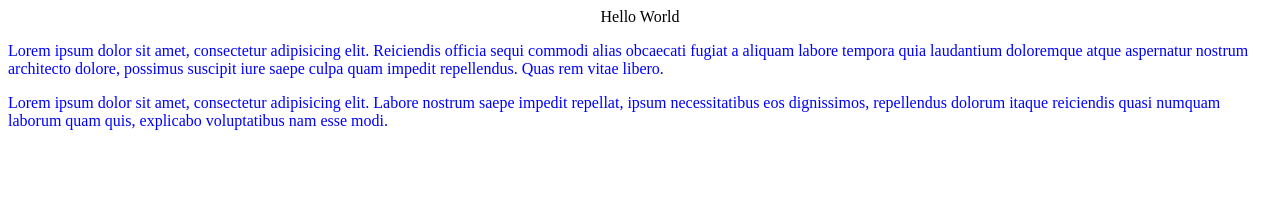
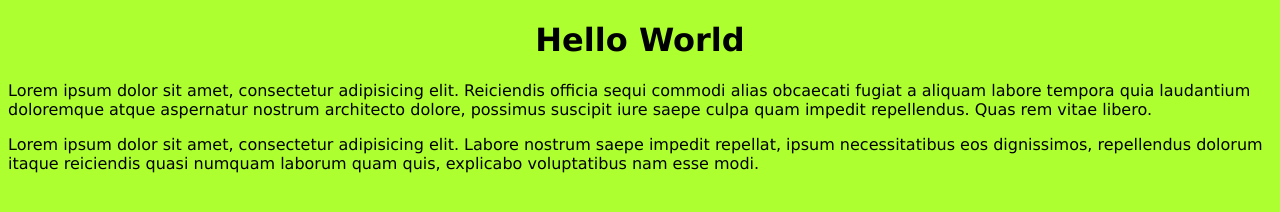
Before and after one commit to tnwakal/Intro-Web-Languages-Activity, a plain HTML site: page Exercise 6/index.html in a window 1280 px wide. Drawn offline with Linux system fonts and the light colour scheme.

Commit message:
new changes

```diff
--- a/Exercise 6/index.html
+++ b/Exercise 6/index.html
@@ -6,8 +6,9 @@
     <head>
         <link rel="stylesheet" href="styles.css">
     </head>
+    <body>
     <header id="main-title">
-        Hello World
+        <h1>Hello World</h1>
     </header>
     <p class="content">
         Lorem ipsum dolor sit amet, consectetur adipisicing elit. Reiciendis officia sequi commodi alias obcaecati fugiat a aliquam labore tempora quia laudantium doloremque atque aspernatur nostrum architecto dolore, possimus suscipit iure saepe culpa quam impedit repellendus. Quas rem vitae libero.
@@ -15,4 +16,5 @@
     <p class="content">
         Lorem ipsum dolor sit amet, consectetur adipisicing elit. Labore nostrum saepe impedit repellat, ipsum necessitatibus eos dignissimos, repellendus dolorum itaque reiciendis quasi numquam laborum quam quis, explicabo voluptatibus nam esse modi.
     </p>
+    </body>
 </html>
--- a/Exercise 6/styles.css
+++ b/Exercise 6/styles.css
@@ -3,8 +3,11 @@
 text-align: center;
 }
 
-p{
-    color: blue;
-}
+
 
 .content{margin-bottom: 12px;}
+
+body{
+    background-color: greenyellow;
+    font-family: 'Lucida Sans', 'Lucida Sans Regular', 'Lucida Grande', 'Lucida Sans Unicode', Geneva, Verdana, sans-serif;
+}
```
Also changed, not shown: Exercise 7/index.html (added, +26 -0 lines).
